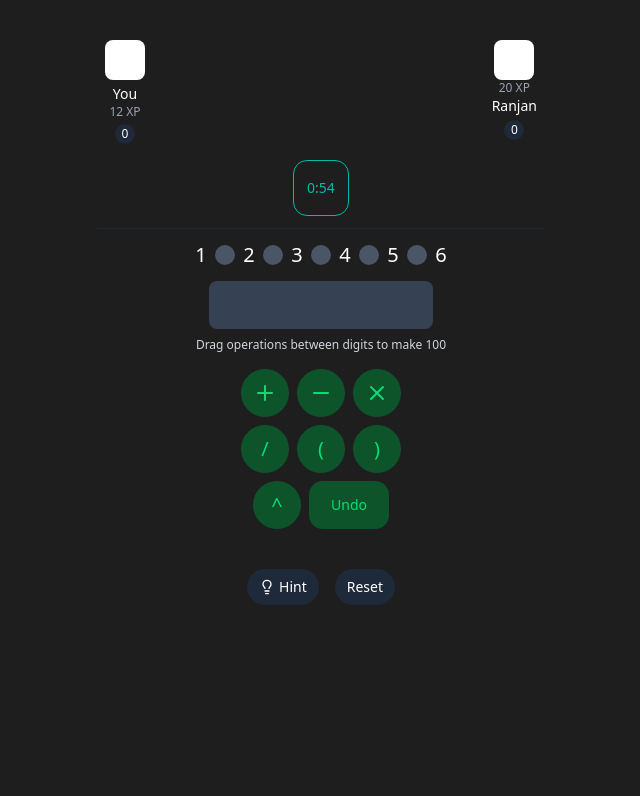
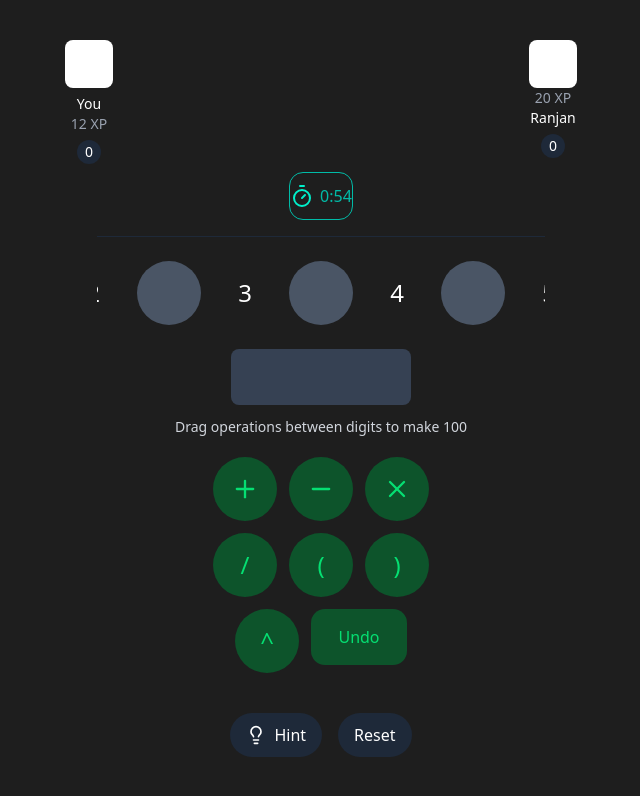
Before and after one commit to swaindhruti/project-zathura, a Next.js app in the folder client/: page /gameTest in a window 1280 px wide. Shown: the top 796 px of the page, without its empty margins (319-959 px from the left). Built offline with nearby package versions, Linux system fonts and the light colour scheme.

Commit message:
fix: result bug fixed

```diff
--- a/client/src/components/HectocGame.tsx
+++ b/client/src/components/HectocGame.tsx
@@ -1,6 +1,6 @@
 'use client';
 import React, { useState, useRef, useEffect } from 'react';
-import { Plus, Minus, X, Lightbulb } from 'lucide-react';
+import { Plus, Minus, X, Lightbulb, Timer } from 'lucide-react';
 import { Wifi, Bluetooth } from 'lucide-react';
 import './HectocGame.css';
 
@@ -273,7 +273,7 @@ const HectocGame: React.FC = () => {
       if (Math.abs(result - 100) < 0.0001) {
         setMessage('Congratulations! You solved it!');
       } else {
-        setMessage(`Current value: ${result}. `);
+        setMessage(`Current value: ${result} `);
       }
     } catch {
       setMessage('Invalid expression. Keep trying!');
@@ -410,48 +410,60 @@ const HectocGame: React.FC = () => {
   };
 
   return (
-    <div className='flex flex-col items-center min-h-screen text-white max-w-md mx-auto'>
-      {/* Player scores - simplified for mobile */}
-      <div className='w-full flex justify-between px-2 mt-10'>
+    <div className='flex flex-col items-center min-h-screen text-white w-full max-w-md lg:max-w-xl mx-auto px-3 sm:px-4'>
+      {/* Player scores - increased mobile size */}
+      <div className='w-full flex justify-between px-3 sm:px-4 mt-8 sm:mt-10'>
         <div className='flex flex-col items-center'>
-          <div className='w-10 h-10 bg-white rounded-md'></div>
-          <div className='mt-1 text-sm'>You</div>
-          <div className='text-xs text-gray-400'>12 XP</div>
-          <div className='mt-1 bg-gray-800 rounded-full w-5 h-5 flex items-center justify-center text-xs'>
+          <div className='w-11 h-11 sm:w-12 sm:h-12 bg-white rounded-md'></div>
+          <div className='mt-1.5 text-sm sm:text-sm'>You</div>
+          <div className='text-sm text-gray-400'>12 XP</div>
+          <div className='mt-1.5 bg-gray-800 rounded-full w-6 h-6 flex items-center justify-center text-sm'>
             0
           </div>
         </div>
         <div className='flex flex-col items-center'>
-          <div className='w-10 h-10 bg-white rounded-md'></div>
-          <div className='text-xs text-gray-400 text-right'>20 XP</div>
-          <div className='text-right text-sm'>Ranjan</div>
-          <div className='mt-1 bg-gray-800 rounded-full w-5 h-5 flex items-center justify-center text-xs'>
+          <div className='w-11 h-11 sm:w-12 sm:h-12 bg-white rounded-md'></div>
+          <div className='text-sm text-gray-400 text-right'>20 XP</div>
+          <div className='text-right text-sm sm:text-sm'>Ranjan</div>
+          <div className='mt-1.5 bg-gray-800 rounded-full w-6 h-6 flex items-center justify-center text-sm'>
             0
           </div>
         </div>
       </div>
 
-      {/* Timer */}
-      <div className='mt-4 relative'>
-        <div className='w-14 h-14 rounded-xl border border-teal-500 flex items-center justify-center'>
-          <div className='text-teal-500 text-sm'>0:{timeLeft.toString().padStart(2, '0')}</div>
+      {/* Timer - increased mobile size */}
+      <div className='mt-2 sm:mt-2 relative'>
+        <div
+          className={`w-20 h-10 sm:w-16 sm:h-12 rounded-xl border ${timeLeft === 0 ? 'border-red-500' : 'border-teal-500'} flex items-center justify-center`}
+        >
+          <span className='mr-1.5'>
+            <Timer color={timeLeft === 0 ? '#FF0000' : '#00EFCA'} />
+          </span>
+          <div
+            className={`${timeLeft === 0 ? 'text-red-500' : 'text-teal-500'} text-base sm:text-base`}
+          >
+            0:{timeLeft.toString().padStart(2, '0')}
+          </div>
         </div>
       </div>
 
-      {/* Game board */}
-      <div className='relative w-full mt-3 border-t border-gray-800' ref={gameAreaRef}>
-        {/* Replace the static grid with the dynamic cells from state */}
-        <div className='flex flex-wrap justify-center gap-1 mt-4 mb-3 px-2'>
+      {/* Game board - increased mobile size */}
+      <div
+        className='relative w-full max-w-md mx-auto mt-4 sm:mt-4 border-t border-gray-800'
+        ref={gameAreaRef}
+      >
+        {/* Centered horizontal cell layout - never wrap */}
+        <div className='flex flex-nowrap justify-center overflow-x-auto gap-2 sm:gap-3 mt-4 sm:mt-4 mb-4 px-4 py-2'>
           {cells.map((cell, index) => (
             <div
               key={cell.id}
               data-index={index}
-              className={`flex items-center justify-center h-5 w-5 ${
+              className={`flex-shrink-0 flex items-center justify-center h-5 w-5 sm:h-14 sm:w-14 md:h-16 md:w-16 text-xl sm:text-2xl md:text-2xl ${
                 cell.type === 'digit'
-                  ? 'text-white text-xl font-medium digit-cell'
+                  ? 'text-white font-medium digit-cell'
                   : cell.value
                     ? 'bg-green-800 rounded-md'
-                    : 'bg-gray-600  rounded-full operation-slot'
+                    : 'bg-gray-600 rounded-full operation-slot'
               }`}
               draggable={cell.draggable}
               onDragStart={(e) => cell.draggable && handleDragStart(e, cell, index)}
@@ -467,13 +479,13 @@ const HectocGame: React.FC = () => {
           ))}
         </div>
 
-        {/* Dragged item visual representation for mobile */}
+        {/* Dragged item visual - larger for mobile */}
         {touchDragging && touchSourceCell && (
           <div
-            className='absolute bg-green-800 rounded-md w-9 h-9 flex items-center justify-center pointer-events-none z-10 touch-dragging-visual'
+            className='fixed bg-green-800 rounded-md w-10 h-10 sm:w-10 sm:h-10 flex items-center justify-center pointer-events-none z-50 touch-dragging-visual'
             style={{
-              left: `${touchPosition.x - 5}px`,
-              top: `${touchPosition.y - 5}px`,
+              left: `${touchPosition.x - 20}px`,
+              top: `${touchPosition.y - 20}px`,
             }}
           >
             {touchSourceCell.value ||
@@ -495,25 +507,25 @@ const HectocGame: React.FC = () => {
           </div>
         )}
 
-        {/* Result area */}
-        <div className='mx-auto mt-4 w-[50%] max-w-xs h-12 bg-gray-700 rounded-md flex items-center justify-center px-2'>
-          <div className='text-lg font-medium text-white truncate'>
-            {message.includes('Current value:') ? message : ''}
+        {/* Result area - centered and fixed width */}
+        <div className='mx-auto mt-4 sm:mt-4 w-[40%] max-w-xs h-14 sm:h-14 bg-gray-700 rounded-md flex items-center justify-center px-3'>
+          <div className='text-lg sm:text-lg font-medium text-white truncate'>
+            {message.includes('Current value:') ? message.replace('Current value:', '').trim() : ''}
           </div>
         </div>
 
-        {/* Instructions */}
-        <div className='text-center mt-2 text-xs text-gray-300 px-2'>
+        {/* Instructions - centered text */}
+        <div className='text-center mt-3 text-sm sm:text-sm text-gray-300 px-3'>
           {!message.includes('Current value:') ? message : 'Drag the operations in the gaps'}
         </div>
       </div>
 
-      {/* Operation buttons - more compact layout */}
-      <div className='flex flex-col items-center gap-2 mt-4 px-4 w-full max-w-xs'>
-        {/* First row - 3 elements */}
-        <div className='flex justify-center gap-2 w-full'>
+      {/* Operation buttons - larger for mobile */}
+      <div className='flex flex-col items-center gap-3 sm:gap-3 mt-5 sm:mt-5 px-3 sm:px-4 w-full max-w-xs sm:max-w-sm'>
+        {/* First row */}
+        <div className='flex justify-center gap-3 sm:gap-3 w-full'>
           <div
-            className='w-12 h-12 bg-green-900 rounded-full flex items-center justify-center cursor-grab touch-action-none'
+            className='w-14 h-14 sm:w-14 sm:h-14 md:w-16 md:h-16 bg-green-900 rounded-full flex items-center justify-center cursor-grab touch-action-none'
             draggable
             data-op='+'
             onDragStart={(e) =>
@@ -534,10 +546,10 @@ const HectocGame: React.FC = () => {
             onTouchMove={handleTouchMove}
             onTouchEnd={handleTouchEnd}
           >
-            <Plus className='text-green-400' />
+            <Plus className='text-green-400 h-7 w-7 sm:h-7 sm:w-7' />
           </div>
           <div
-            className='w-12 h-12 bg-green-900 rounded-full flex items-center justify-center cursor-grab touch-action-none'
+            className='w-14 h-14 sm:w-14 sm:h-14 md:w-16 md:h-16 bg-green-900 rounded-full flex items-center justify-center cursor-grab touch-action-none'
             draggable
             data-op='-'
             onDragStart={(e) =>
@@ -558,10 +570,10 @@ const HectocGame: React.FC = () => {
             onTouchMove={handleTouchMove}
             onTouchEnd={handleTouchEnd}
           >
-            <Minus className='text-green-400' />
+            <Minus className='text-green-400 h-7 w-7 sm:h-7 sm:w-7' />
           </div>
           <div
-            className='w-12 h-12 bg-green-900 rounded-full flex items-center justify-center cursor-grab touch-action-none'
+            className='w-14 h-14 sm:w-14 sm:h-14 md:w-16 md:h-16 bg-green-900 rounded-full flex items-center justify-center cursor-grab touch-action-none'
             draggable
             data-op='*'
             onDragStart={(e) =>
@@ -582,14 +594,14 @@ const HectocGame: React.FC = () => {
             onTouchMove={handleTouchMove}
             onTouchEnd={handleTouchEnd}
           >
-            <X className='text-green-400' />
+            <X className='text-green-400 h-7 w-7 sm:h-7 sm:w-7' />
           </div>
         </div>
 
-        {/* Second row - 3 elements */}
-        <div className='flex justify-center gap-2 w-full'>
+        {/* Second row */}
+        <div className='flex justify-center gap-3 sm:gap-3 w-full'>
           <div
-            className='w-12 h-12 bg-green-900 rounded-full flex items-center justify-center cursor-grab touch-action-none'
+            className='w-14 h-14 sm:w-14 sm:h-14 md:w-16 md:h-16 bg-green-900 rounded-full flex items-center justify-center cursor-grab touch-action-none'
             draggable
             data-op='/'
             onDragStart={(e) =>
@@ -610,10 +622,10 @@ const HectocGame: React.FC = () => {
             onTouchMove={handleTouchMove}
             onTouchEnd={handleTouchEnd}
           >
-            <span className='text-green-400 text-xl'>/</span>
+            <span className='text-green-400 text-2xl sm:text-2xl'>/</span>
           </div>
           <div
-            className='w-12 h-12 bg-green-900 rounded-full flex items-center justify-center cursor-grab touch-action-none'
+            className='w-14 h-14 sm:w-14 sm:h-14 md:w-16 md:h-16 bg-green-900 rounded-full flex items-center justify-center cursor-grab touch-action-none'
             draggable
             data-op='('
             onDragStart={(e) =>
@@ -634,10 +646,10 @@ const HectocGame: React.FC = () => {
             onTouchMove={handleTouchMove}
             onTouchEnd={handleTouchEnd}
           >
-            <span className='text-green-400 text-xl'>(</span>
+            <span className='text-green-400 text-2xl sm:text-2xl'>(</span>
           </div>
           <div
-            className='w-12 h-12 bg-green-900 rounded-full flex items-center justify-center cursor-grab touch-action-none'
+            className='w-14 h-14 sm:w-14 sm:h-14 md:w-16 md:h-16 bg-green-900 rounded-full flex items-center justify-center cursor-grab touch-action-none'
             draggable
             data-op=')'
             onDragStart={(e) =>
@@ -658,14 +670,14 @@ const HectocGame: React.FC = () => {
             onTouchMove={handleTouchMove}
             onTouchEnd={handleTouchEnd}
           >
-            <span className='text-green-400 text-xl'>)</span>
+            <span className='text-green-400 text-2xl sm:text-2xl'>)</span>
           </div>
         </div>
 
-        {/* Third row - 2 elements */}
-        <div className='flex justify-center gap-2 w-full'>
+        {/* Third row */}
+        <div className='flex justify-center gap-3 sm:gap-3 w-full'>
           <div
-            className='w-12 h-12 bg-green-900 rounded-full flex items-center justify-center cursor-grab touch-action-none'
+            className='w-14 h-14 sm:w-14 sm:h-14 md:w-16 md:h-16 bg-green-900 rounded-full flex items-center justify-center cursor-grab touch-action-none'
             draggable
             data-op='^'
             onDragStart={(e) =>
@@ -686,21 +698,21 @@ const HectocGame: React.FC = () => {
             onTouchMove={handleTouchMove}
             onTouchEnd={handleTouchEnd}
           >
-            <span className='text-green-400 text-xl'>^</span>
+            <span className='text-green-400 text-2xl sm:text-2xl'>^</span>
           </div>
           <div
-            className='w-20 h-12 bg-green-900 rounded-xl flex items-center justify-center cursor-pointer'
+            className='w-24 sm:w-24 h-14 sm:h-14 bg-green-900 rounded-xl flex items-center justify-center cursor-pointer'
             onClick={undoMove}
           >
-            <span className='text-green-400 text-sm'>Undo</span>
+            <span className='text-green-400 text-base sm:text-base'>Undo</span>
           </div>
         </div>
       </div>
 
-      {/* Hint and Reset buttons */}
-      <div className='flex justify-center gap-4 mt-10 w-full max-w-xs'>
+      {/* Hint and Reset buttons - larger for mobile */}
+      <div className='flex justify-center gap-4 sm:gap-4 mt-8 sm:mt-10 w-full max-w-xs sm:max-w-sm'>
         <button
-          className='flex items-center gap-1 bg-gray-800 text-white px-3 py-2 rounded-full text-sm'
+          className='flex items-center gap-2 bg-gray-800 text-white px-4 py-2.5 sm:py-2.5 rounded-full text-base sm:text-base'
           onClick={() => {
             // Simple hint system
             const hasMultiplication = cells.some((cell) => cell.value === '*');
@@ -715,11 +727,11 @@ const HectocGame: React.FC = () => {
             }
           }}
         >
-          <Lightbulb size={16} />
+          <Lightbulb size={18} className='w-5 h-5 sm:w-5 sm:h-5' />
           <span>Hint</span>
         </button>
         <button
-          className='flex items-center gap-1 bg-gray-800 text-white px-3 py-2 rounded-full text-sm'
+          className='flex items-center gap-2 bg-gray-800 text-white px-4 py-2.5 sm:py-2.5 rounded-full text-base sm:text-base'
           onClick={resetGame}
         >
           <span>Reset</span>
```
